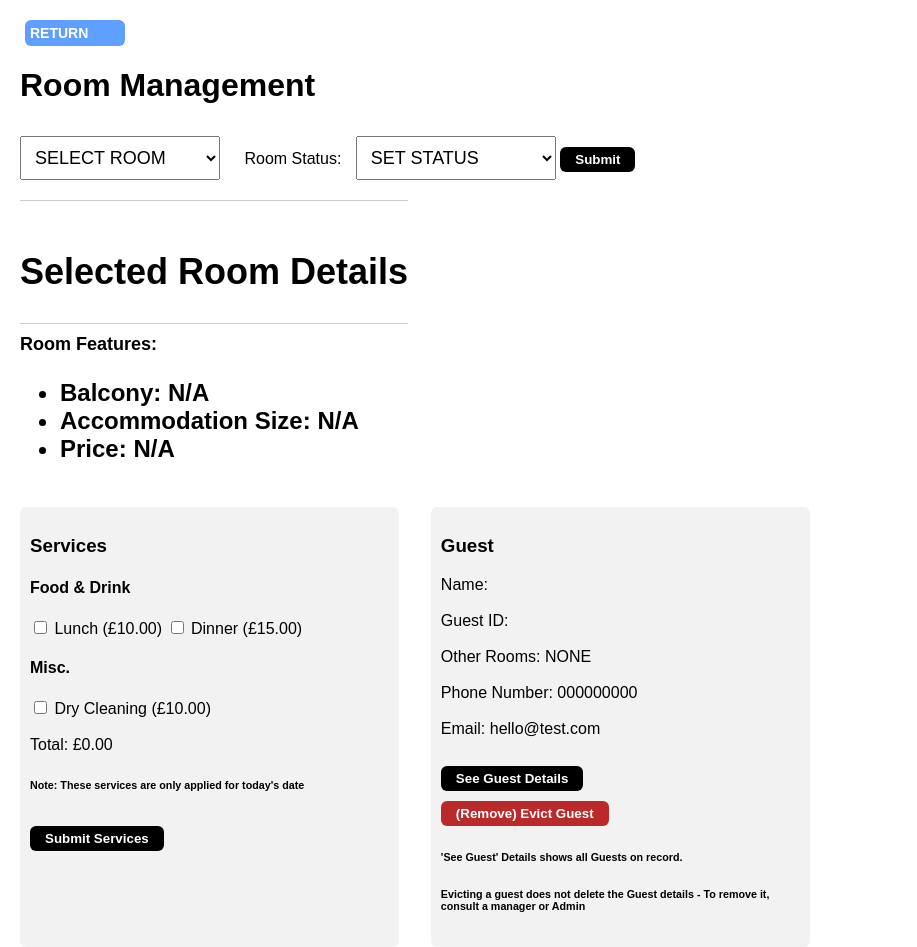
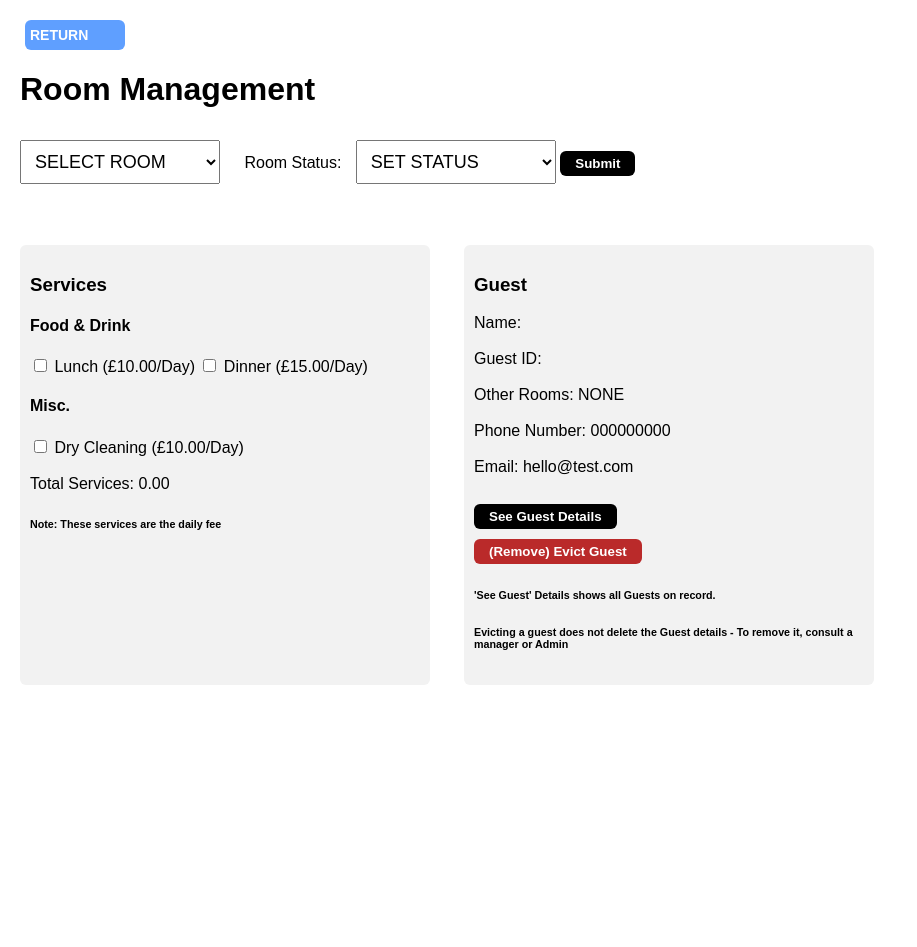
Before and after one commit to DevSTheDeveloper/hotelManagmentProject, a Django app: page /rooms/ in a window 1280 px wide. Shown: the whole page, without its empty margins (0-917 px from the left). After the commit the page ends 685 px from the top, so only its background shows below. Run offline with Django 4.2, Linux system fonts and the light colour scheme; data comes from the database, SQL or seed files in the repository; both versions use the stored data as it was after the commit.

Commit message:
Bug fixes to rooms.html

```diff
--- a/hotel/templates/rooms.html
+++ b/hotel/templates/rooms.html
@@ -280,7 +280,7 @@
         <ul>
             <li>Balcony: <span id="balcony-value">N/A</span></li>
             <li>Accommodation Size: <span id="accommodation-size-value">N/A</span></li>
-            <li>Price: <span id="room-price-value">N/A</span></li>
+            <li>Price: £<span id="room-price-value">${roomPrice.toFixed(2)}</span></li>
         </ul>
     </div>
 
@@ -292,25 +292,24 @@
             <h3>Services</h3>
             <h4>Food & Drink</h4>
             <label for="service-lunch">
-                <input type="checkbox" id="service-lunch" name="services" value="lunch">
-                Lunch (£10.00)
+                <input type="checkbox" id="service-lunch" name="services" value="lunch" data-price="10.00">
+                Lunch (£10.00/Day)
             </label>
             <label for="service-dinner">
-                <input type="checkbox" id="service-dinner" name="services" value="dinner">
-                Dinner (£15.00)
+                <input type="checkbox" id="service-dinner" name="services" value="dinner" data-price="15.00">
+                Dinner (£15.00/Day)
             </label>
             <h4>Misc.</h4>
             <label for="service-dryclean">
-                <input type="checkbox" id="service-dryclean" name="services" value="dryclean">
-                Dry Cleaning (£10.00)
+                <input type="checkbox" id="service-dryclean" name="services" value="dryclean" data-price="10.00">
+                Dry Cleaning (£10.00/Day)
             </label>
             <!-- Add more services as needed -->
             <br>
             <br>
-            <label>Total: £0.00</label>
+            <label>Total Services: <span id="services-total">0.00</span></label>
             <br>
-            <h6>Note: These services are only applied for today's date</h6>
-            <button class="submit" id="submit-services">Submit Services</button>
+            <h6>Note: These services are the daily fee</h6>
         </div>
 
         <div class="services">
@@ -343,47 +342,99 @@
 
     <script>
         document.addEventListener('DOMContentLoaded', function () {
+            // Initialize base room price and service total
+            const roomDetailsElement = document.getElementById('selected-room');
+            let roomPrice = 0;
+            let serviceTotal = 0;
+
+            // Function to update the total price
+            function updateTotalPrice() {
+                const checkboxes = document.querySelectorAll('input[name="services"]:checked');
+                serviceTotal = 0;
+
+                checkboxes.forEach(checkbox => {
+                    const price = parseFloat(checkbox.dataset.price);
+                    serviceTotal += price;
+                });
+
+                // Update the displayed price in the room details
+                const totalPrice = roomPrice ? (roomPrice + serviceTotal).toFixed(2) : 'N/A';
+                document.getElementById('room-price-value').innerText = roomPrice ? `£${totalPrice}` : 'N/A';
+                document.getElementById('services-total').innerText = `£${serviceTotal.toFixed(2)}`;
+            }
+
+            // Attach event listener to checkboxes for dynamic update
+            const checkboxes = document.querySelectorAll('input[name="services"]');
+            checkboxes.forEach(checkbox => {
+                checkbox.addEventListener('change', function () {
+                    updateTotalPrice(); // Update total price dynamically
+                });
+            });
+
+            // Function to update room details
             function updateRoomDetails(selectedRoom) {
-                const roomDetailsElement = document.getElementById('selected-room');
-
+                if (!isNaN(selectedRoom)) {
                     // Manually set room details based on room number
                     if (selectedRoom % 2 === 1) {  // Odd room
+                        roomPrice = 200.00;
                         roomDetailsElement.innerHTML = `
                             <h2>Selected Room Details</h2>
                             <p id="room-type">Room Type: <span id="room-type-value">Suite</span></p>
                             <p id="room-features">Room Features:</p>
                             <ul>
                                 <li>Balcony: <span id="balcony-value">Yes</span></li>
-                            <li>Accommodation Size: <span id="accommodation-size-value">5</span></li>
-                            <li>Price: <span id="room-price-value">£200.00</span></li>
+                                <li>Accommodation Size: <span id="accommodation-size-value">4</span></li>
+                                <li>Price: £<span id="room-price-value">${roomPrice.toFixed(2)}</span></li>
                                 <li>Number of Beds: <span id="beds-value">2</span></li>
                             </ul>`;
                     } else {  // Even room
+                        roomPrice = 150.00;
                         roomDetailsElement.innerHTML = `
                             <h2>Selected Room Details</h2>
                             <p id="room-type">Room Type: <span id="room-type-value">Standard</span></p>
                             <p id="room-features">Room Features:</p>
                             <ul>
                                 <li>Balcony: <span id="balcony-value">No</span></li>
-                            <li>Accommodation Size: <span id="accommodation-size-value">4</span></li>
-                            <li>Price: <span id="room-price-value">£150.00</span></li>
+                                <li>Accommodation Size: <span id="accommodation-size-value">2</span></li>
+                                <li>Price: £<span id="room-price-value">${roomPrice.toFixed(2)}</span></li>
                                 <li>Number of Beds: <span id="beds-value">1</span></li>
                             </ul>`;
                     }
+                } else {
+                    // Clear room details when no room is selected
+                    roomPrice = 0;
+                    roomDetailsElement.innerHTML = '';
                 }
 
+                // Display the initial room price in the room details
+                updateTotalPrice();
+            }
+
+            // Event listener for room dropdown change
             const roomDropdown = document.getElementById('room-dropdown');
             roomDropdown.addEventListener('change', function () {
                 const selectedRoom = parseInt(this.value, 10);
-                if (!isNaN(selectedRoom)) {
                 updateRoomDetails(selectedRoom);
-                }
             });
+
+            // Initialize room details on page load
+            updateRoomDetails(roomDropdown.value);
         });
     </script>
 
 
 
 
+
+
+
+
+
+
+
+
+
+
+
 </body>
 </html>
```
Also changed, not shown: db.sqlite3. Lines whose indentation alone changed are shown as unchanged.
